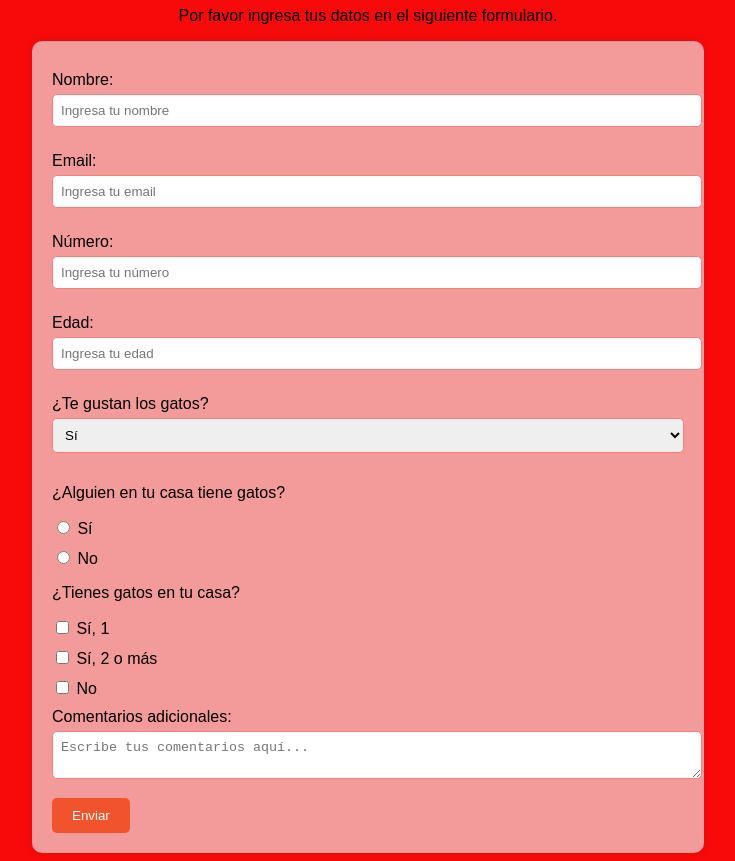
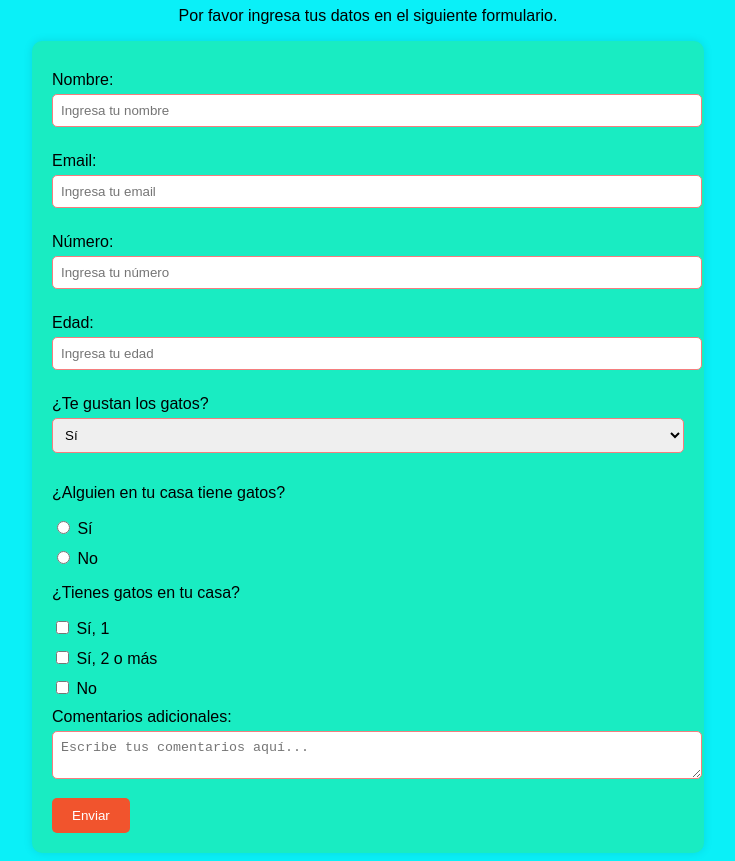
Before and after one commit to WolfEsteban/NEW-BLUE-YAPER, a plain HTML site: page index.html in a window 1280 px wide. Shown: the part 73-934 px from the top of the page, without its empty margins (272-1007 px from the left). Drawn offline with Linux system fonts and the light colour scheme.

Commit message:
new color

```diff
--- a/style.css
+++ b/style.css
@@ -1,5 +1,5 @@
 body {
-    background-color: #f80a0a; /* Fondo azul */
+    background-color: #0af0f8; /* Fondo azul */
     font-family: Arial, sans-serif;
   }
 
@@ -8,7 +8,7 @@ body {
   }
 
   form {
-    background-color: rgb(243, 155, 155);
+    background-color: rgb(25, 236, 194);
     padding: 20px;
     margin: 0 auto;
     width: 50%;
```
